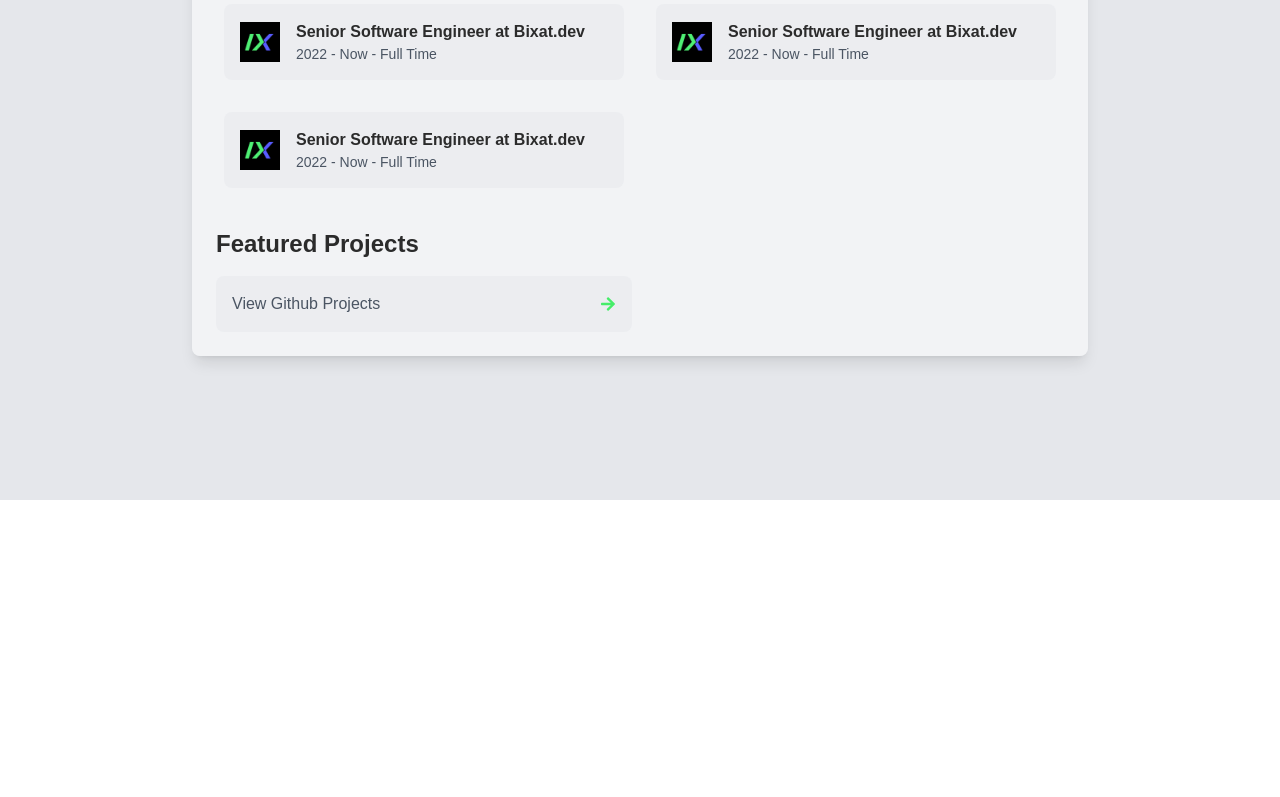
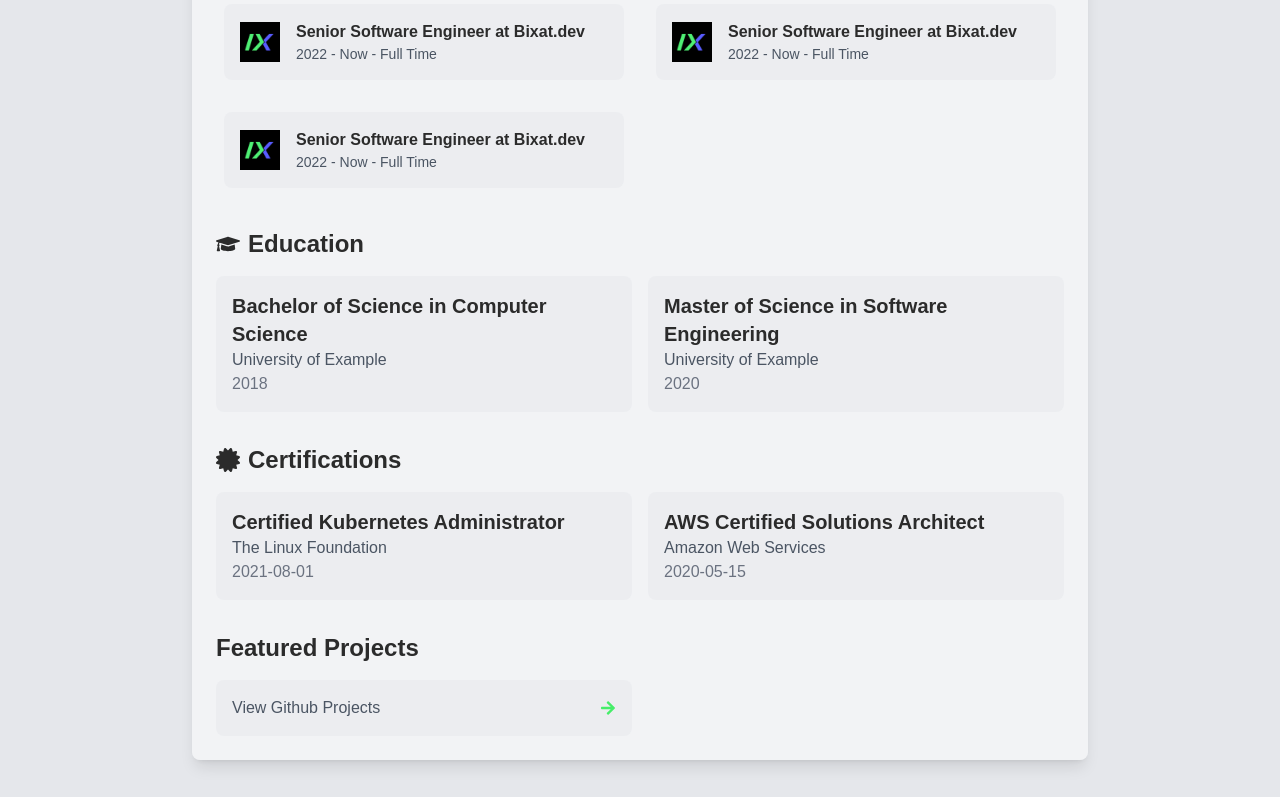
Before and after one commit to bixat/bixat-portfolio, a React (Vite) app: page / in a window 1280 px wide. Shown: the part 524-1321 px from the top of the page. Before the commit the page ends 1024 px from the top, so only its background shows below. Built offline with nearby package versions, Linux system fonts and the light colour scheme.

Commit message:
Add education and certifications sections to portfolio

```diff
--- a/src/data/portfolio_data.ts
+++ b/src/data/portfolio_data.ts
@@ -47,6 +47,30 @@ export const PortfolioData = {
             logo: logo,
         },
     ],
+    certifications: [
+        {
+            name: "Certified Kubernetes Administrator",
+            issuer: "The Linux Foundation",
+            date: "2021-08-01",
+        },
+        {
+            name: "AWS Certified Solutions Architect",
+            issuer: "Amazon Web Services",
+            date: "2020-05-15",
+        },
+    ],
+    education: [
+        {
+            degree: "Bachelor of Science in Computer Science",
+            institution: "University of Example",
+            year: "2018",
+        },
+        {
+            degree: "Master of Science in Software Engineering",
+            institution: "University of Example",
+            year: "2020",
+        },
+    ],
 };
 
 
--- a/src/pages/Portfolio.tsx
+++ b/src/pages/Portfolio.tsx
@@ -1,5 +1,10 @@
 import { BixatChip } from "bixat-chip";
-import { FaArrowRight, FaBriefcase } from "react-icons/fa";
+import {
+  FaArrowRight,
+  FaBriefcase,
+  FaGraduationCap,
+  FaCertificate,
+} from "react-icons/fa";
 import { PortfolioData } from "../data/portfolio_data";
 import { MemberLinks } from "../components/Links";
 import { Navbar } from "../components/Navbar";
@@ -47,13 +52,61 @@ export const Portfolio = () => {
           </div>
 
           {/* Experience Section */}
-
           {PortfolioData.experiences &&
             PortfolioData.experiences.length > 0 && (
               <PortfolioSection title="Experience" icon={FaBriefcase}>
                 <div className="grid md:grid-cols-2 gap-4">
                   {PortfolioData.experiences.map((experience, index) => (
                     <ExperienceCard key={index} experience={experience} />
+                  ))}
+                </div>
+              </PortfolioSection>
+            )}
+
+          {/* Education Section */}
+          {PortfolioData.education && PortfolioData.education.length > 0 && (
+            <PortfolioSection title="Education" icon={FaGraduationCap}>
+              <div className="grid md:grid-cols-2 gap-4">
+                {PortfolioData.education.map((education, index) => (
+                  <div
+                    key={index}
+                    className="p-4 rounded-lg bg-light-background/50 dark:bg-background/50"
+                  >
+                    <h4 className="text-xl font-semibold">
+                      {education.degree}
+                    </h4>
+                    <p className="text-gray-600 dark:text-gray-300">
+                      {education.institution}
+                    </p>
+                    <p className="text-gray-500 dark:text-gray-400">
+                      {education.year}
+                    </p>
+                  </div>
+                ))}
+              </div>
+            </PortfolioSection>
+          )}
+
+          {/* Certifications Section */}
+          {PortfolioData.certifications &&
+            PortfolioData.certifications.length > 0 && (
+              <PortfolioSection title="Certifications" icon={FaCertificate}>
+                <div className="grid md:grid-cols-2 gap-4">
+                  {PortfolioData.certifications.map((certification, index) => (
+                    <div
+                      key={index}
+                      className="p-4 rounded-lg bg-light-background/50 dark:bg-background/50"
+                    >
+                      <h4 className="text-xl font-semibold">
+                        {certification.name}
+                      </h4>
+                      <p className="text-gray-600 dark:text-gray-300">
+                        {certification.issuer}
+                      </p>
+                      <p className="text-gray-500 dark:text-gray-400">
+                        {certification.date}
+                      </p>
+                    </div>
                   ))}
                 </div>
               </PortfolioSection>
```
